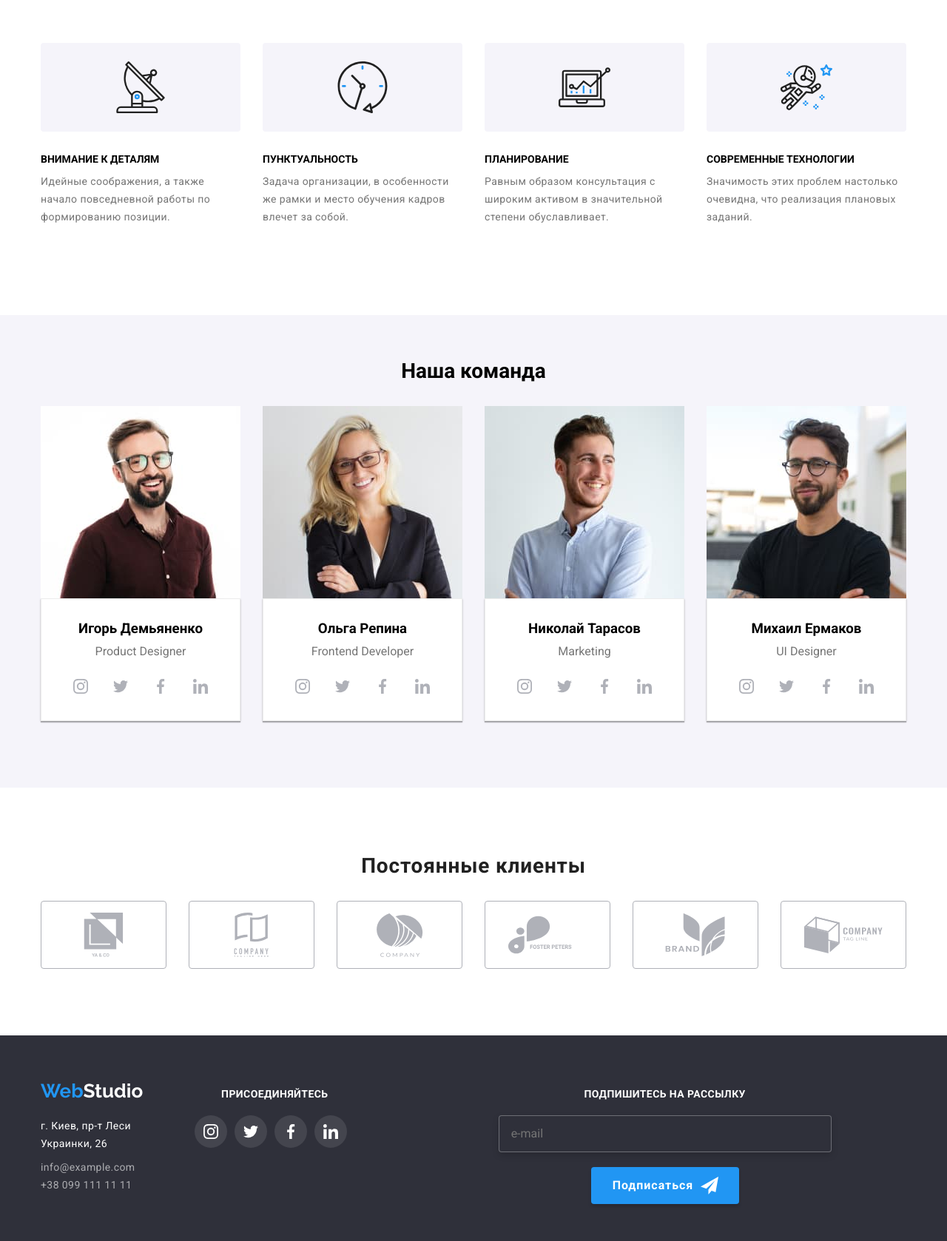
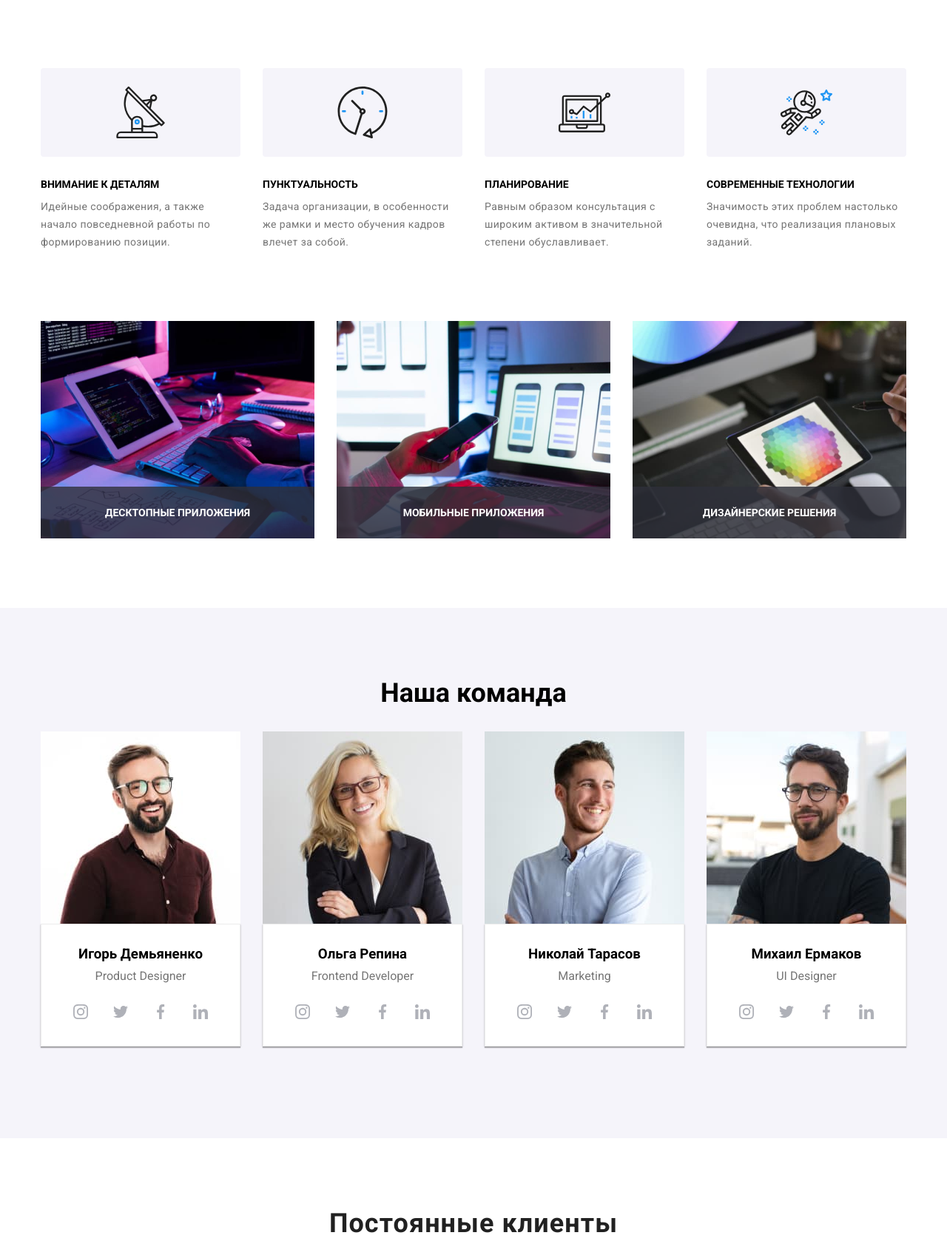
Before and after one commit to Jaroslava8/goit-markup-hw-08, a plain HTML site: page index.html in a window 1280 px wide. Shown: the part 711-2389 px from the top of the page at 74% size. Drawn offline with nearby package versions, Linux system fonts and the light colour scheme.

Commit message:
correction

```diff
--- a/index.html
+++ b/index.html
@@ -20,7 +20,7 @@
 
       <div class="container" >
         <!--navigation list-->
-        <div class="navigation__logotype"><a href="" class="navigation__text"> <span class="navigation__logo">Web</span>Studio </a></div>
+        <a href="" class="navigation__text"> <span class="navigation__logo">Web</span>Studio </a>
 
     <nav class="navigation">
 
@@ -102,7 +102,7 @@
   </section>
 
   <!--communication-->
- <section class="communication">
+ <section class="communication ">
     <div  class="container" >
   <ul class="section" class="communication__item">
     <li class="communication__unit">
@@ -414,8 +414,8 @@
 </div>
  </section>
  <!--clients-->
- <section class="section">
-   <div class="clients container" >
+ <section class="clients">
+   <div class="container" >
    <h2 class="clients__title">Постоянные клиенты</h2>
    <ul class="clients__list">
     <li class=clients__unit>
--- a/sass/components/_base.scss
+++ b/sass/components/_base.scss
@@ -39,7 +39,7 @@ a {
     max-width: 768px;
   }
   @media screen and (min-width: 1200px) {
-    max-width: 1200px;
+    width: 1200px;
   }
 }
 .section {
@@ -47,8 +47,8 @@ a {
   padding-bottom: 60px;
 
   @media screen and (min-width: 1200px) {
-    padding-top: 90px;
-    padding-bottom: 90px;
+    padding-top: 0;
+    padding-bottom: 0;
   }
 }
 img,
--- a/sass/components/_clients.scss
+++ b/sass/components/_clients.scss
@@ -1,4 +1,12 @@
+.clients {
+  padding-top: 60px;
+  padding-bottom: 60px;
 
+  @media screen and (min-width: 1200px) {
+    padding-top: 94px;
+    padding-bottom: 94px;
+  }
+}
 
 .cliens__item {
   display: flex;
@@ -16,7 +24,6 @@
   //   fill: var(--web-color);
   //   border-color: var(--web-color);
   //   cursor: pointer;}
-
 }
 .clients__title {
   text-align: center;
@@ -25,6 +32,9 @@
   line-height: 1.1719;
   letter-spacing: 0.03em;
   color: var(--second-color);
+  @media screen and (min-width: 1200px) {
+    font-size: 36px;
+  }
 }
 
 .clients__icon {
@@ -42,12 +52,10 @@
   }
 }
 .clients__unit {
-
   &:hover {
     fill: var(--web-color);
     border-color: var(--web-color);
     cursor: pointer;
-
   }
   &:focus {
     fill: var(--web-color);
@@ -88,7 +96,6 @@
     border-color var(--active-transition);
   margin-left: 30px;
   margin-top: 30px;
-
 }
 
 .clients__list {
--- a/sass/components/_communication.scss
+++ b/sass/components/_communication.scss
@@ -1,10 +1,14 @@
 
 .communication {
+  padding-top: 94px;
+  padding-bottom: 94px;
+
   .section {
     display: flex;
     flex-wrap: wrap;
     margin-left: -30px;
-    margin-top: -30px;
+    // margin-top: -30px;
+
 
   }
 }
@@ -17,6 +21,10 @@
   width: 100%;
   margin-bottom: 30px;
   margin-left: 30px;
+  @media screen and (min-width:1200px){
+    margin-bottom: 0;
+
+  }
 
 
 }
--- a/sass/components/_footer.scss
+++ b/sass/components/_footer.scss
@@ -157,6 +157,10 @@
     width: 450px;
 
   }
+  @media screen and (min-width:1200px){
+    width: 358px;
+
+  }
 }
 
 @media screen and (min-width:768px) and (max-width: 1199px){
--- a/sass/components/_header.scss
+++ b/sass/components/_header.scss
@@ -72,6 +72,10 @@
     font-weight: 700;
     font-size: 26px;
     line-height: 1.1738;
+    @media screen and (min-width:1200px){
+      margin-right: 93px;
+
+    }
 
 
 
@@ -182,6 +186,11 @@
     flex-direction: column;
     align-items: flex-start;
     }
+  @media screen and (min-width:1200px) {
+    flex-direction: row;
+
+
+  }
 }
 
 .nav__contacts {
@@ -195,6 +204,10 @@
 
     margin-bottom: 10px;}
 
+    @media screen and (min-width:1200px){
+      margin-right: 30px;
+      margin-bottom: 0;
+    }
 
 }
 
--- a/sass/components/_services.scss
+++ b/sass/components/_services.scss
@@ -3,11 +3,16 @@
 }
 
 .service__section {
-  padding-top: 0;
-  /* padding: 94px 0;*/
-  display: flex;
+
+  padding: 0 0 94px;
+
   justify-content: center;
   display: none;
+  @media screen and (min-width:1200px){
+    display: flex;
+
+
+  }
 
 }
 .service__heading {
--- a/sass/components/_sign.scss
+++ b/sass/components/_sign.scss
@@ -11,6 +11,11 @@
   align-items: center;
   flex-direction: column;
   width: 100%;
+  @media screen and (min-width:1200px) {
+    flex-direction: row;
+
+
+  }
 }
 .sign__text {
   h3 {
--- a/sass/components/_team.scss
+++ b/sass/components/_team.scss
@@ -1,6 +1,11 @@
 .team {
   background: var(--button-background);
   padding: 60px 0;
+  @media screen and (min-width:1200px){
+    padding-top: 94px;
+    padding-bottom: 94px;
+
+  }
 }
 
 .team__heading {
@@ -14,6 +19,10 @@
   margin-left: 0;
   margin-right: 0;
   text-align: center;
+  @media screen and (min-width:1200px){
+    font-size: 36px;
+
+  }
 
 }
 
```
Also changed, not shown: css/main.css, css/main.min.css, 2 other files.
